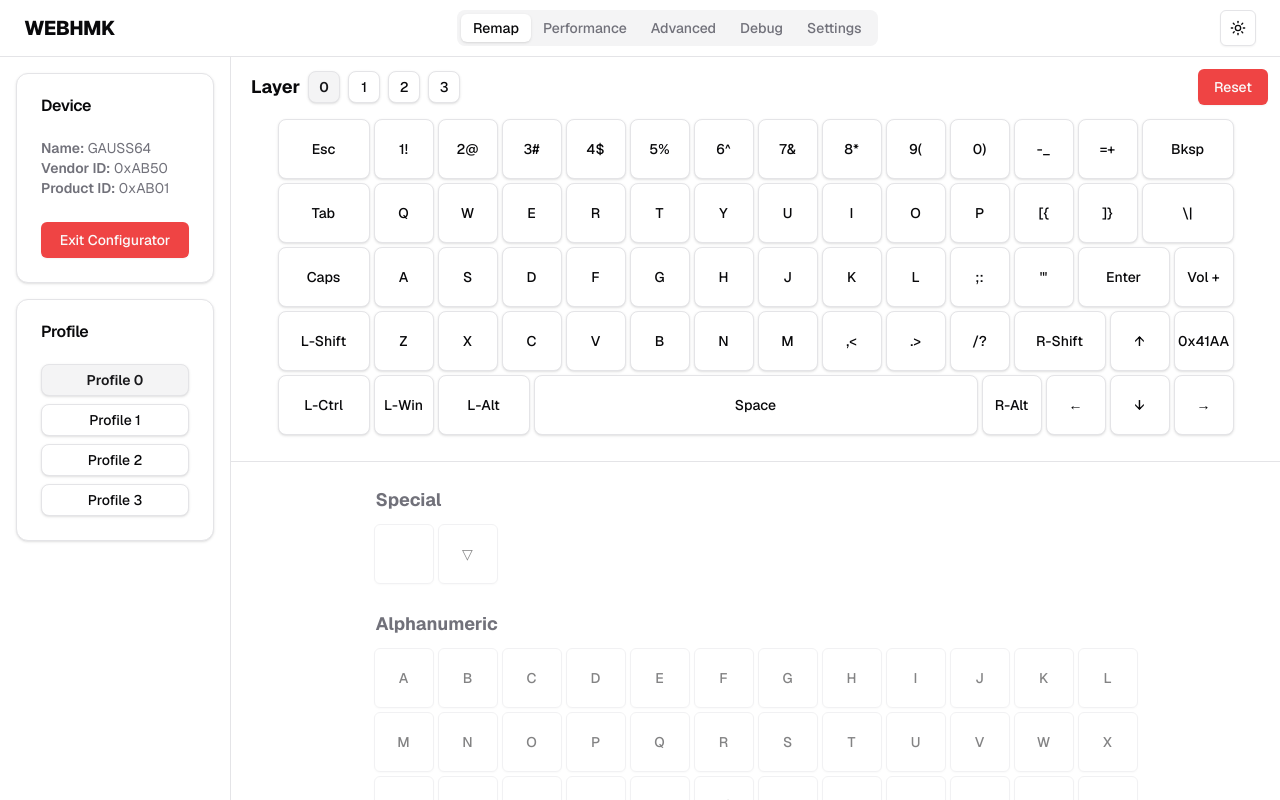
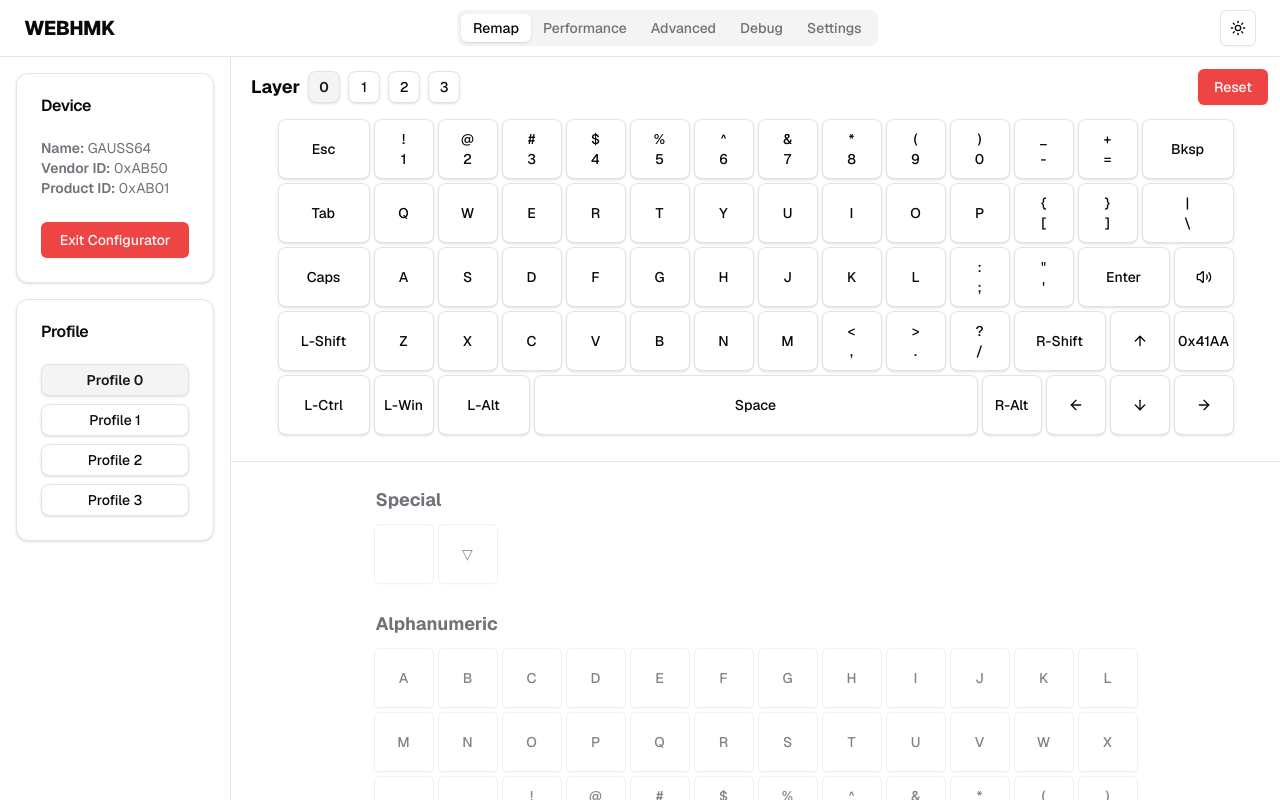
Before and after one commit to peppapighs/webhmk, a Next.js app: page /demo in a window 1280 px wide. Built offline with nearby package versions, Linux system fonts and the light colour scheme.

Commit message:
:lipstick: add better keycode rendering

```diff
--- a/src/app/globals.css
+++ b/src/app/globals.css
@@ -72,6 +72,10 @@
     @apply rounded-lg border bg-background shadow;
   }
 
+  .keycode {
+    @apply flex flex-col items-center justify-center whitespace-pre text-center [&_svg]:pointer-events-none [&_svg]:size-4 [&_svg]:shrink-0;
+  }
+
   .radio-item {
     @apply font-medium text-foreground transition-colors hover:bg-accent hover:text-accent-foreground data-[state=checked]:bg-accent data-[state=checked]:font-semibold data-[state=checked]:text-accent-foreground;
   }
--- a/src/components/debug/header.tsx
+++ b/src/components/debug/header.tsx
@@ -27,7 +27,7 @@ export function DebugHeader() {
               {isDebugging ? "Stop Debugging" : "Start Debugging"}
               <TriangleAlert />
             </TooltipTrigger>
-            <TooltipContent className="max-w-56 text-sm font-medium">
+            <TooltipContent className="max-w-prose text-sm font-medium">
               <p>
                 This feature continuously requests keyboard matrix data at a
                 high frequency, which may cause the keyboard to slow down or
--- a/src/components/remap/keyboard.tsx
+++ b/src/components/remap/keyboard.tsx
@@ -49,16 +49,26 @@ export function RemapKeyboard({
       <KeyboardLayout
         metadata={metadata}
         size={4}
-        elt={(i) => (
+        elt={(i) => {
+          const keycode = keycodeToMetadata(data[profileNum][layerNum][i])
+          return (
             <div className="absolute inset-0 p-0.5">
               <ToggleGroupItem
                 value={`${i}`}
-              className="card toggle-item flex size-full flex-col items-center justify-center overflow-hidden p-1 text-sm"
+                className="card toggle-item keycode size-full overflow-hidden p-1 text-sm"
               >
-              {keycodeToMetadata(data[profileNum][layerNum][i]).name}
+                {keycode.render ? (
+                  <>
+                    {keycode.render}
+                    <span className="sr-only">{keycode.name}</span>
+                  </>
+                ) : (
+                  keycode.name
+                )}
               </ToggleGroupItem>
             </div>
-        )}
+          )
+        }}
       />
     </ToggleGroup>
   )
--- a/src/components/remap/keycodes.tsx
+++ b/src/components/remap/keycodes.tsx
@@ -100,13 +100,20 @@ export function RemapKeycodes({ device }: IRemapKeycodes) {
                           }
                           className={cn(
                             buttonVariants({ variant: "outline" }),
-                            "size-full overflow-hidden whitespace-normal p-1 text-center",
+                            "keycode size-full overflow-hidden p-1 text-center",
                           )}
                         >
-                          {keycode.name}
+                          {keycode.render ? (
+                            <>
+                              {keycode.render}
+                              <span className="sr-only">{keycode.name}</span>
+                            </>
+                          ) : (
+                            keycode.name
+                          )}
                         </TooltipTrigger>
                       </div>
-                      <TooltipContent className="flex max-w-56 flex-col gap-2">
+                      <TooltipContent className="flex max-w-prose flex-col gap-2">
                         {keycode.description && (
                           <p className="text-sm font-medium">
                             {keycode.description}
--- a/src/constants/keycode-metadata.ts
+++ b/src/constants/keycode-metadata.tsx
@@ -1,4 +1,35 @@
 import { Keycode, KeycodeMetadata } from "@/types/keycodes"
+import {
+  AlarmClock,
+  ArrowBigLeft,
+  ArrowBigRight,
+  ArrowDown,
+  ArrowLeft,
+  ArrowRight,
+  ArrowUp,
+  Bookmark,
+  Calculator,
+  FastForward,
+  FolderClosed,
+  Grid3X3,
+  Home,
+  LayoutDashboard,
+  Mail,
+  Moon,
+  Play,
+  Power,
+  RefreshCw,
+  Rewind,
+  Search,
+  SkipBack,
+  SkipForward,
+  Square,
+  Sun,
+  SunDim,
+  Volume1,
+  Volume2,
+  VolumeOff,
+} from "lucide-react"
 
 export const KEYCODE_CATEGORIES = [
   "Special",
@@ -219,6 +250,7 @@ export const KEYCODE_METADATA: KeycodeMetadata[] = [
   },
   {
     name: "1!",
+    render: "!\n1",
     keycode: Keycode.KC_1,
     keycodeNames: ["KC_1"],
     uiCodes: ["Digit1"],
@@ -226,6 +258,7 @@ export const KEYCODE_METADATA: KeycodeMetadata[] = [
   },
   {
     name: "2@",
+    render: "@\n2",
     keycode: Keycode.KC_2,
     keycodeNames: ["KC_2"],
     uiCodes: ["Digit2"],
@@ -233,6 +266,7 @@ export const KEYCODE_METADATA: KeycodeMetadata[] = [
   },
   {
     name: "3#",
+    render: "#\n3",
     keycode: Keycode.KC_3,
     keycodeNames: ["KC_3"],
     uiCodes: ["Digit3"],
@@ -240,6 +274,7 @@ export const KEYCODE_METADATA: KeycodeMetadata[] = [
   },
   {
     name: "4$",
+    render: "$\n4",
     keycode: Keycode.KC_4,
     keycodeNames: ["KC_4"],
     uiCodes: ["Digit4"],
@@ -247,6 +282,7 @@ export const KEYCODE_METADATA: KeycodeMetadata[] = [
   },
   {
     name: "5%",
+    render: "%\n5",
     keycode: Keycode.KC_5,
     keycodeNames: ["KC_5"],
     uiCodes: ["Digit5"],
@@ -254,6 +290,7 @@ export const KEYCODE_METADATA: KeycodeMetadata[] = [
   },
   {
     name: "6^",
+    render: "^\n6",
     keycode: Keycode.KC_6,
     keycodeNames: ["KC_6"],
     uiCodes: ["Digit6"],
@@ -261,6 +298,7 @@ export const KEYCODE_METADATA: KeycodeMetadata[] = [
   },
   {
     name: "7&",
+    render: "&\n7",
     keycode: Keycode.KC_7,
     keycodeNames: ["KC_7"],
     uiCodes: ["Digit7"],
@@ -268,6 +306,7 @@ export const KEYCODE_METADATA: KeycodeMetadata[] = [
   },
   {
     name: "8*",
+    render: "*\n8",
     keycode: Keycode.KC_8,
     keycodeNames: ["KC_8"],
     uiCodes: ["Digit8"],
@@ -275,6 +314,7 @@ export const KEYCODE_METADATA: KeycodeMetadata[] = [
   },
   {
     name: "9(",
+    render: "(\n9",
     keycode: Keycode.KC_9,
     keycodeNames: ["KC_9"],
     uiCodes: ["Digit9"],
@@ -282,6 +322,7 @@ export const KEYCODE_METADATA: KeycodeMetadata[] = [
   },
   {
     name: "0)",
+    render: ")\n0",
     keycode: Keycode.KC_0,
     keycodeNames: ["KC_0"],
     uiCodes: ["Digit0"],
@@ -325,6 +366,7 @@ export const KEYCODE_METADATA: KeycodeMetadata[] = [
   },
   {
     name: "-_",
+    render: "_\n-",
     keycode: Keycode.KC_MINUS,
     keycodeNames: ["KC_MINUS", "KC_MINS"],
     uiCodes: ["Minus"],
@@ -332,6 +374,7 @@ export const KEYCODE_METADATA: KeycodeMetadata[] = [
   },
   {
     name: "=+",
+    render: "+\n=",
     keycode: Keycode.KC_EQUAL,
     keycodeNames: ["KC_EQUAL", "KC_EQL"],
     uiCodes: ["Equal"],
@@ -339,6 +382,7 @@ export const KEYCODE_METADATA: KeycodeMetadata[] = [
   },
   {
     name: "[{",
+    render: "{\n[",
     keycode: Keycode.KC_LEFT_BRACKET,
     keycodeNames: ["KC_LEFT_BRACKET", "KC_LBRC"],
     uiCodes: ["BracketLeft"],
@@ -346,6 +390,7 @@ export const KEYCODE_METADATA: KeycodeMetadata[] = [
   },
   {
     name: "]}",
+    render: "}\n]",
     keycode: Keycode.KC_RIGHT_BRACKET,
     keycodeNames: ["KC_RIGHT_BRACKET", "KC_RBRC"],
     uiCodes: ["BracketRight"],
@@ -353,6 +398,7 @@ export const KEYCODE_METADATA: KeycodeMetadata[] = [
   },
   {
     name: "\\|",
+    render: "|\n\\",
     keycode: Keycode.KC_BACKSLASH,
     keycodeNames: ["KC_BACKSLASH", "KC_BSLS"],
     uiCodes: ["Backslash"],
@@ -360,6 +406,7 @@ export const KEYCODE_METADATA: KeycodeMetadata[] = [
   },
   {
     name: "ISO #~",
+    render: "ISO\n#",
     keycode: Keycode.KC_NONUS_HASH,
     keycodeNames: ["KC_NONUS_HASH", "KC_NUHS"],
     uiCodes: [
@@ -369,6 +416,7 @@ export const KEYCODE_METADATA: KeycodeMetadata[] = [
   },
   {
     name: ";:",
+    render: ":\n;",
     keycode: Keycode.KC_SEMICOLON,
     keycodeNames: ["KC_SEMICOLON", "KC_SCLN"],
     uiCodes: ["Semicolon"],
@@ -376,6 +424,7 @@ export const KEYCODE_METADATA: KeycodeMetadata[] = [
   },
   {
     name: "'\"",
+    render: "\"\n'",
     keycode: Keycode.KC_QUOTE,
     keycodeNames: ["KC_QUOTE", "KC_QUOT"],
     uiCodes: ["Quote"],
@@ -383,6 +432,7 @@ export const KEYCODE_METADATA: KeycodeMetadata[] = [
   },
   {
     name: "`~",
+    render: "~\n`",
     keycode: Keycode.KC_GRAVE,
     keycodeNames: ["KC_GRAVE", "KC_GRV"],
     uiCodes: ["Backquote"],
@@ -390,6 +440,7 @@ export const KEYCODE_METADATA: KeycodeMetadata[] = [
   },
   {
     name: ",<",
+    render: "<\n,",
     keycode: Keycode.KC_COMMA,
     keycodeNames: ["KC_COMMA", "KC_COMM"],
     uiCodes: ["Comma"],
@@ -397,6 +448,7 @@ export const KEYCODE_METADATA: KeycodeMetadata[] = [
   },
   {
     name: ".>",
+    render: ">\n.",
     keycode: Keycode.KC_DOT,
     keycodeNames: ["KC_DOT"],
     uiCodes: ["Period"],
@@ -404,6 +456,7 @@ export const KEYCODE_METADATA: KeycodeMetadata[] = [
   },
   {
     name: "/?",
+    render: "?\n/",
     keycode: Keycode.KC_SLASH,
     keycodeNames: ["KC_SLASH", "KC_SLSH"],
     uiCodes: ["Slash"],
@@ -573,6 +626,7 @@ export const KEYCODE_METADATA: KeycodeMetadata[] = [
   {
     name: "→",
     description: "Right Arrow",
+    render: <ArrowRight />,
     keycode: Keycode.KC_RIGHT,
     keycodeNames: ["KC_RIGHT", "KC_RGHT"],
     uiCodes: ["ArrowRight"],
@@ -581,6 +635,7 @@ export const KEYCODE_METADATA: KeycodeMetadata[] = [
   {
     name: "←",
     description: "Left Arrow",
+    render: <ArrowLeft />,
     keycode: Keycode.KC_LEFT,
     keycodeNames: ["KC_LEFT"],
     uiCodes: ["ArrowLeft"],
@@ -589,6 +644,7 @@ export const KEYCODE_METADATA: KeycodeMetadata[] = [
   {
     name: "↓",
     description: "Down Arrow",
+    render: <ArrowDown />,
     keycode: Keycode.KC_DOWN,
     keycodeNames: ["KC_DOWN"],
     uiCodes: ["ArrowDown"],
@@ -597,6 +653,7 @@ export const KEYCODE_METADATA: KeycodeMetadata[] = [
   {
     name: "↑",
     description: "Up Arrow",
+    render: <ArrowUp />,
     keycode: Keycode.KC_UP,
     keycodeNames: ["KC_UP"],
     uiCodes: ["ArrowUp"],
@@ -613,6 +670,7 @@ export const KEYCODE_METADATA: KeycodeMetadata[] = [
   {
     name: "Num /",
     description: "Numpad /",
+    render: "Num\n/",
     keycode: Keycode.KC_KP_SLASH,
     keycodeNames: ["KC_KP_SLASH", "KC_PSLS"],
     uiCodes: ["NumpadDivide"],
@@ -621,6 +679,7 @@ export const KEYCODE_METADATA: KeycodeMetadata[] = [
   {
     name: "Num *",
     description: "Numpad *",
+    render: "Num\n*",
     keycode: Keycode.KC_KP_ASTERISK,
     keycodeNames: ["KC_KP_ASTERISK", "KC_PAST"],
     uiCodes: ["NumpadMultiply"],
@@ -629,6 +688,7 @@ export const KEYCODE_METADATA: KeycodeMetadata[] = [
   {
     name: "Num -",
     description: "Numpad -",
+    render: "Num\n-",
     keycode: Keycode.KC_KP_MINUS,
     keycodeNames: ["KC_KP_MINUS", "KC_PMNS"],
     uiCodes: ["NumpadSubtract"],
@@ -637,6 +697,7 @@ export const KEYCODE_METADATA: KeycodeMetadata[] = [
   {
     name: "Num +",
     description: "Numpad +",
+    render: "Num\n+",
     keycode: Keycode.KC_KP_PLUS,
     keycodeNames: ["KC_KP_PLUS", "KC_PPLS"],
     uiCodes: ["NumpadAdd"],
@@ -645,6 +706,7 @@ export const KEYCODE_METADATA: KeycodeMetadata[] = [
   {
     name: "Num Enter",
     description: "Numpad Enter",
+    render: "Num\nEnter",
     keycode: Keycode.KC_KP_ENTER,
     keycodeNames: ["KC_KP_ENTER", "KC_PENT"],
     uiCodes: ["NumpadEnter"],
@@ -653,6 +715,7 @@ export const KEYCODE_METADATA: KeycodeMetadata[] = [
   {
     name: "Num 1",
     description: "Numpad 1 & End",
+    render: "Num\n1",
     keycode: Keycode.KC_KP_1,
     keycodeNames: ["KC_KP_1", "KC_P1"],
     uiCodes: ["Numpad1"],
@@ -661,6 +724,7 @@ export const KEYCODE_METADATA: KeycodeMetadata[] = [
   {
     name: "Num 2",
     description: "Numpad 2 & ↓",
+    render: "Num\n2",
     keycode: Keycode.KC_KP_2,
     keycodeNames: ["KC_KP_2", "KC_P2"],
     uiCodes: ["Numpad2"],
@@ -669,6 +733,7 @@ export const KEYCODE_METADATA: KeycodeMetadata[] = [
   {
     name: "Num 3",
     description: "Numpad 3 & PgDn",
+    render: "Num\n3",
     keycode: Keycode.KC_KP_3,
     keycodeNames: ["KC_KP_3", "KC_P3"],
     uiCodes: ["Numpad3"],
@@ -677,6 +742,7 @@ export const KEYCODE_METADATA: KeycodeMetadata[] = [
   {
     name: "Num 4",
     description: "Numpad 4 & ←",
+    render: "Num\n4",
     keycode: Keycode.KC_KP_4,
     keycodeNames: ["KC_KP_4", "KC_P4"],
     uiCodes: ["Numpad4"],
@@ -685,6 +751,7 @@ export const KEYCODE_METADATA: KeycodeMetadata[] = [
   {
     name: "Num 5",
     description: "Numpad 5",
+    render: "Num\n5",
     keycode: Keycode.KC_KP_5,
     keycodeNames: ["KC_KP_5", "KC_P5"],
     uiCodes: ["Numpad5"],
@@ -693,6 +760,7 @@ export const KEYCODE_METADATA: KeycodeMetadata[] = [
   {
     name: "Num 6",
     description: "Numpad 6 & →",
+    render: "Num\n6",
     keycode: Keycode.KC_KP_6,
     keycodeNames: ["KC_KP_6", "KC_P6"],
     uiCodes: ["Numpad6"],
@@ -701,6 +769,7 @@ export const KEYCODE_METADATA: KeycodeMetadata[] = [
   {
     name: "Num 7",
     description: "Numpad 7 & Home",
+    render: "Num\n7",
     keycode: Keycode.KC_KP_7,
     keycodeNames: ["KC_KP_7", "KC_P7"],
     uiCodes: ["Numpad7"],
@@ -709,6 +778,7 @@ export const KEYCODE_METADATA: KeycodeMetadata[] = [
   {
     name: "Num 8",
     description: "Numpad 8 & ↑",
+    render: "Num\n8",
     keycode: Keycode.KC_KP_8,
     keycodeNames: ["KC_KP_8", "KC_P8"],
     uiCodes: ["Numpad8"],
@@ -717,6 +787,7 @@ export const KEYCODE_METADATA: KeycodeMetadata[] = [
   {
     name: "Num 9",
     description: "Numpad 9 & PgUp",
+    render: "Num\n9",
     keycode: Keycode.KC_KP_9,
     keycodeNames: ["KC_KP_9", "KC_P9"],
     uiCodes: ["Numpad9"],
@@ -725,6 +796,7 @@ export const KEYCODE_METADATA: KeycodeMetadata[] = [
   {
     name: "Num 0",
     description: "Numpad 0 & Ins",
+    render: "Num\n0",
     keycode: Keycode.KC_KP_0,
     keycodeNames: ["KC_KP_0", "KC_P0"],
     uiCodes: ["Numpad0"],
@@ -733,6 +805,7 @@ export const KEYCODE_METADATA: KeycodeMetadata[] = [
   {
     name: "Num .",
     description: "Numpad . & Del",
+    render: "Num\n.",
     keycode: Keycode.KC_KP_DOT,
     keycodeNames: ["KC_KP_DOT", "KC_PDOT"],
     uiCodes: ["NumpadDecimal"],
@@ -740,6 +813,7 @@ export const KEYCODE_METADATA: KeycodeMetadata[] = [
   },
   {
     name: "ISO \\|",
+    render: "ISO\n\\",
     keycode: Keycode.KC_NONUS_BACKSLASH,
     keycodeNames: ["KC_NONUS_BACKSLASH", "KC_NUBS"],
     uiCodes: ["IntlBackslash"],
@@ -755,6 +829,7 @@ export const KEYCODE_METADATA: KeycodeMetadata[] = [
   {
     name: "Num =",
     description: "Numpad =",
+    render: "Num\n=",
     keycode: Keycode.KC_KP_EQUAL,
     keycodeNames: ["KC_KP_EQUAL", "KC_PEQL"],
     uiCodes: ["NumpadEqual"],
@@ -846,6 +921,7 @@ export const KEYCODE_METADATA: KeycodeMetadata[] = [
   },
   {
     name: "JP \\_",
+    render: "JP\n\\",
     keycode: Keycode.KC_INTERNATIONAL_1,
     keycodeNames: ["KC_INTERNATIONAL_1", "KC_INT1"],
     uiCodes: ["IntlRo"],
@@ -861,6 +937,7 @@ export const KEYCODE_METADATA: KeycodeMetadata[] = [
   },
   {
     name: "JP ¥|",
+    render: "JP\n¥",
     keycode: Keycode.KC_INTERNATIONAL_3,
     keycodeNames: ["KC_INTERNATIONAL_3", "KC_INT3"],
     uiCodes: ["IntlYen"],
@@ -899,6 +976,7 @@ export const KEYCODE_METADATA: KeycodeMetadata[] = [
   {
     name: "Sys Power",
     description: "System Power",
+    render: <Power />,
     keycode: Keycode.KC_SYSTEM_POWER,
     keycodeNames: ["KC_SYSTEM_POWER", "KC_PWR"],
     uiCodes: ["Power"],
@@ -907,6 +985,7 @@ export const KEYCODE_METADATA: KeycodeMetadata[] = [
   {
     name: "Sys Sleep",
     description: "System Sleep",
+    render: <Moon />,
     keycode: Keycode.KC_SYSTEM_SLEEP,
     keycodeNames: ["KC_SYSTEM_SLEEP", "KC_SLEP"],
     uiCodes: ["Sleep"],
@@ -915,6 +994,7 @@ export const KEYCODE_METADATA: KeycodeMetadata[] = [
   {
     name: "Sys Wake",
     description: "System Wake",
+    render: <AlarmClock />,
     keycode: Keycode.KC_SYSTEM_WAKE,
     keycodeNames: ["KC_SYSTEM_WAKE", "KC_WAKE"],
     uiCodes: ["WakeUp"],
@@ -923,6 +1003,7 @@ export const KEYCODE_METADATA: KeycodeMetadata[] = [
   {
     name: "Mute",
     description: "Mute Audio",
+    render: <VolumeOff />,
     keycode: Keycode.KC_AUDIO_MUTE,
     keycodeNames: ["KC_AUDIO_MUTE", "KC_MUTE"],
     uiCodes: ["AudioVolumeMute", "VolumeMute"],
@@ -931,6 +1012,7 @@ export const KEYCODE_METADATA: KeycodeMetadata[] = [
   {
     name: "Vol +",
     description: "Volume Up",
+    render: <Volume2 />,
     keycode: Keycode.KC_AUDIO_VOL_UP,
     keycodeNames: ["KC_AUDIO_VOL_UP", "KC_VOLU"],
     uiCodes: ["AudioVolumeUp", "VolumeUp"],
@@ -939,6 +1021,7 @@ export const KEYCODE_METADATA: KeycodeMetadata[] = [
   {
     name: "Vol -",
     description: "Volume Down",
+    render: <Volume1 />,
     keycode: Keycode.KC_AUDIO_VOL_DOWN,
     keycodeNames: ["KC_AUDIO_VOL_DOWN", "KC_VOLD"],
     uiCodes: ["AudioVolumeDown", "VolumeDown"],
@@ -947,6 +1030,7 @@ export const KEYCODE_METADATA: KeycodeMetadata[] = [
   {
     name: "Next",
     description: "Media Next",
+    render: <SkipForward />,
     keycode: Keycode.KC_MEDIA_NEXT_TRACK,
     keycodeNames: ["KC_MEDIA_NEXT_TRACK", "KC_MNXT"],
     uiCodes: ["MediaTrackNext"],
@@ -955,6 +1039,7 @@ export const KEYCODE_METADATA: KeycodeMetadata[] = [
   {
     name: "Prev",
     description: "Media Previous",
+    render: <SkipBack />,
     keycode: Keycode.KC_MEDIA_PREV_TRACK,
     keycodeNames: ["KC_MEDIA_PREV_TRACK", "KC_MPRV"],
     uiCodes: ["MediaTrackPrevious"],
@@ -963,6 +1048,7 @@ export const KEYCODE_METADATA: KeycodeMetadata[] = [
   {
     name: "Stop",
     description: "Media Stop",
+    render: <Square />,
     keycode: Keycode.KC_MEDIA_STOP,
     keycodeNames: ["KC_MEDIA_STOP", "KC_MSTP"],
     uiCodes: ["MediaStop"],
@@ -971,6 +1057,7 @@ export const KEYCODE_METADATA: KeycodeMetadata[] = [
   {
     name: "Play",
     description: "Media Play/Pause",
+    render: <Play />,
     keycode: Keycode.KC_MEDIA_PLAY_PAUSE,
     keycodeNames: ["KC_MEDIA_PLAY_PAUSE", "KC_MPLY"],
     uiCodes: ["MediaPlayPause"],
@@ -995,6 +1082,7 @@ export const KEYCODE_METADATA: KeycodeMetadata[] = [
   {
     name: "Mail",
     description: "Launch Mail",
+    render: <Mail />,
     keycode: Keycode.KC_MAIL,
     keycodeNames: ["KC_MAIL"],
     uiCodes: ["LaunchMail"],
@@ -1003,6 +1091,7 @@ export const KEYCODE_METADATA: KeycodeMetadata[] = [
   {
     name: "Calc",
     description: "Launch Calculator",
+    render: <Calculator />,
     keycode: Keycode.KC_CALCULATOR,
     keycodeNames: ["KC_CALCULATOR", "KC_CALC"],
     uiCodes: [],
@@ -1011,58 +1100,105 @@ export const KEYCODE_METADATA: KeycodeMetadata[] = [
   {
     name: "File",
     description: "Launch File Explorer",
+    render: <FolderClosed />,
     keycode: Keycode.KC_MY_COMPUTER,
     keycodeNames: ["KC_MY_COMPUTER", "KC_MYCM"],
     uiCodes: [],
     category: "Application",
   },
   {
-    name: "Web Find",
+    name: "Browser Search",
+    description: "Browser Search",
+    render: (
+      <>
+        Web
+        <Search />
+      </>
+    ),
     keycode: Keycode.KC_WWW_SEARCH,
     keycodeNames: ["KC_WWW_SEARCH", "KC_WSCH"],
     uiCodes: ["BrowserSearch"],
     category: "Browser",
   },
   {
-    name: "Web Home",
+    name: "Browser Home",
+    description: "Browser Home",
+    render: (
+      <>
+        Web
+        <Home />
+      </>
+    ),
     keycode: Keycode.KC_WWW_HOME,
     keycodeNames: ["KC_WWW_HOME", "KC_WHOM"],
     uiCodes: ["BrowserHome"],
     category: "Browser",
   },
   {
-    name: "Web Back",
+    name: "Browser Back",
+    description: "Browser Back",
+    render: (
+      <>
+        Web
+        <ArrowBigLeft />
+      </>
+    ),
     keycode: Keycode.KC_WWW_BACK,
     keycodeNames: ["KC_WWW_BACK", "KC_WBAK"],
     uiCodes: ["BrowserBack"],
     category: "Browser",
   },
   {
-    name: "Web Fwd",
-    description: "Web Forward",
+    name: "Browser Fwd",
+    description: "Browser Forward",
+    render: (
+      <>
+        Web
+        <ArrowBigRight />
+      </>
+    ),
     keycode: Keycode.KC_WWW_FORWARD,
     keycodeNames: ["KC_WWW_FORWARD", "KC_WFWD"],
     uiCodes: ["BrowserForward"],
     category: "Browser",
   },
   {
-    name: "Web Stop",
+    name: "Browser Stop",
+    description: "Browser Stop",
+    render: (
+      <>
+        Web
+        <Square />
+      </>
+    ),
     keycode: Keycode.KC_WWW_STOP,
     keycodeNames: ["KC_WWW_STOP", "KC_WSTP"],
     uiCodes: ["BrowserStop"],
     category: "Browser",
   },
   {
-    name: "Web Ref",
-    description: "Web Refresh",
+    name: "Browser Ref",
+    description: "Browser Refresh",
+    render: (
+      <>
+        Web
+        <RefreshCw />
+      </>
+    ),
     keycode: Keycode.KC_WWW_REFRESH,
     keycodeNames: ["KC_WWW_REFRESH", "KC_WREF"],
     uiCodes: ["BrowserRefresh"],
     category: "Browser",
   },
   {
-    name: "Web Fav",
-    description: "Web Favorites",
+    name: "Browser Fav",
+    description: "Browser Favorites",
+    render: (
+      <>
+        Web
+        <Bookmark />
+      </>
+    ),
     keycode: Keycode.KC_WWW_FAVORITES,
     keycodeNames: ["KC_WWW_FAVORITES", "KC_WFAV"],
     uiCodes: ["BrowserFavorites"],
@@ -1071,6 +1207,7 @@ export const KEYCODE_METADATA: KeycodeMetadata[] = [
   {
     name: "Fast Fwd",
     description: "Media Fast Forward",
+    render: <FastForward />,
     keycode: Keycode.KC_MEDIA_FAST_FORWARD,
     keycodeNames: ["KC_MEDIA_FAST_FORWARD", "KC_MFFD"],
     uiCodes: [],
@@ -1079,6 +1216,7 @@ export const KEYCODE_METADATA: KeycodeMetadata[] = [
   {
     name: "Rwd",
     description: "Media Rewind",
+    render: <Rewind />,
     keycode: Keycode.KC_MEDIA_REWIND,
     keycodeNames: ["KC_MEDIA_REWIND", "KC_MRWD"],
     uiCodes: [],
@@ -1087,6 +1225,7 @@ export const KEYCODE_METADATA: KeycodeMetadata[] = [
   {
     name: "Scr +",
     description: "Screen Brightness Up",
+    render: <Sun />,
     keycode: Keycode.KC_BRIGHTNESS_UP,
     keycodeNames: ["KC_BRIGHTNESS_UP", "KC_BRIU"],
     uiCodes: [],
@@ -1095,6 +1234,7 @@ export const KEYCODE_METADATA: KeycodeMetadata[] = [
   {
     name: "Scr -",
     description: "Screen Brightness Down",
+    render: <SunDim />,
     keycode: Keycode.KC_BRIGHTNESS_DOWN,
     keycodeNames: ["KC_BRIGHTNESS_DOWN", "KC_BRID"],
     uiCodes: [],
@@ -1103,6 +1243,7 @@ export const KEYCODE_METADATA: KeycodeMetadata[] = [
   {
     name: "Mssn Ctrl",
     description: "Launch Mission Control",
+    render: <LayoutDashboard />,
     keycode: Keycode.KC_MISSION_CONTROL,
     keycodeNames: ["KC_MISSION_CONTROL", "KC_MCTL"],
     uiCodes: [],
@@ -1111,6 +1252,7 @@ export const KEYCODE_METADATA: KeycodeMetadata[] = [
   {
     name: "Lpad",
     description: "Launch Launchpad",
+    render: <Grid3X3 />,
     keycode: Keycode.KC_LAUNCHPAD,
     keycodeNames: ["KC_LAUNCHPAD", "KC_LPAD"],
     uiCodes: [],
--- a/src/types/keycodes.ts
+++ b/src/types/keycodes.ts
@@ -406,6 +406,7 @@ export enum Keycode {
 export type KeycodeMetadata = {
   name: string
   description?: string
+  render?: React.ReactNode
   keycode: number
   keycodeNames: string[]
   uiCodes: string[]
```
Lines whose indentation alone changed are shown as unchanged.
